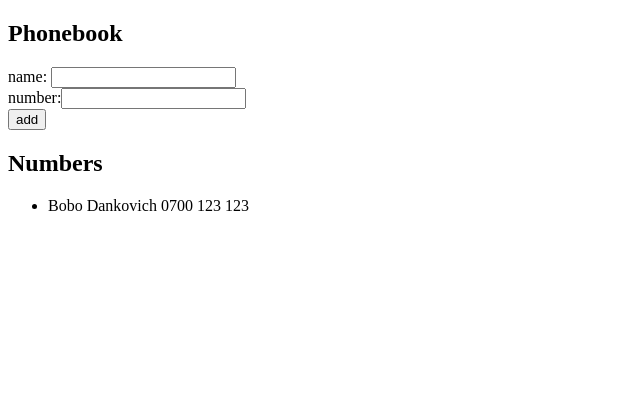
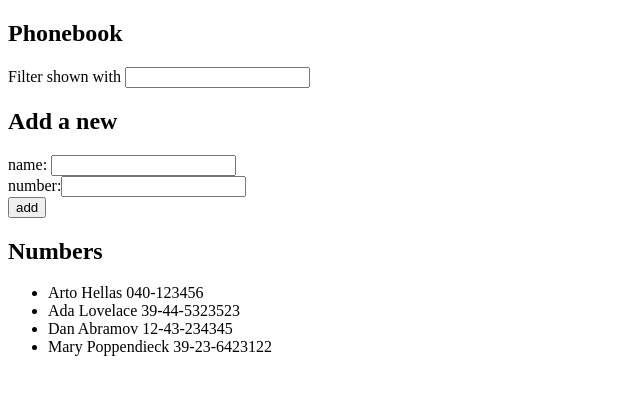
Before and after one commit to JerryUusis/full_stack_open, a React (Vite) app in the folder part2/puhelinluettelo/: page / in a window 1280 px wide. Shown: the top 394 px of the page, without its empty margins (0-640 px from the left). Built offline with nearby package versions, Linux system fonts and the light colour scheme.

Commit message:
Complete 2.9*

```diff
--- a/part2/puhelinluettelo/src/App.jsx
+++ b/part2/puhelinluettelo/src/App.jsx
@@ -2,11 +2,14 @@
 
 function App() {
   const [persons, setPersons] = useState([
-    { name: 'Bobo Dankovich',
-      number: "0700 123 123" }
+    { name: 'Arto Hellas', number: '040-123456' },
+    { name: 'Ada Lovelace', number: '39-44-5323523' },
+    { name: 'Dan Abramov', number: '12-43-234345' },
+    { name: 'Mary Poppendieck', number: '39-23-6423122' }
   ])
   const [newName, setNewName] = useState('')
-  const [newNumber, setNewNumber] = useState("");
+  const [newNumber, setNewNumber] = useState('');
+  const [filterPhonebook, setFilterPhonebook] = useState('')
 
   const handleInput = (setUseState) => {
     return (event) => {
@@ -37,7 +40,14 @@
 
   return (
     <div>
+
       <h2>Phonebook</h2>
+      <div>
+        Filter shown with <input
+          onChange={handleInput(setFilterPhonebook)}
+        />
+      </div>
+      <h2>Add a new</h2>
       <form onSubmit={addPerson}>
         <div>
           name: <input
@@ -55,7 +65,8 @@
       </form>
       <h2>Numbers</h2>
       <ul>
-        {persons.map((person) => {
+        {persons.filter((person) => person.name.toLowerCase().includes(filterPhonebook.toLowerCase()))
+        .map((person) => {
           return <li key={person.name}>{person.name} {person.number}</li>
         })}
       </ul>
```
